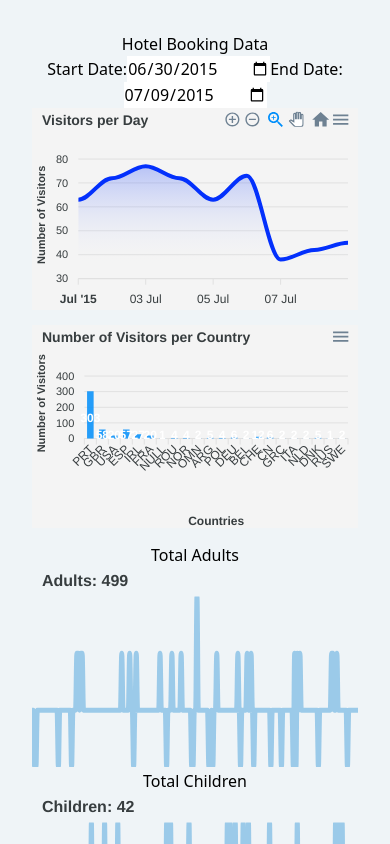
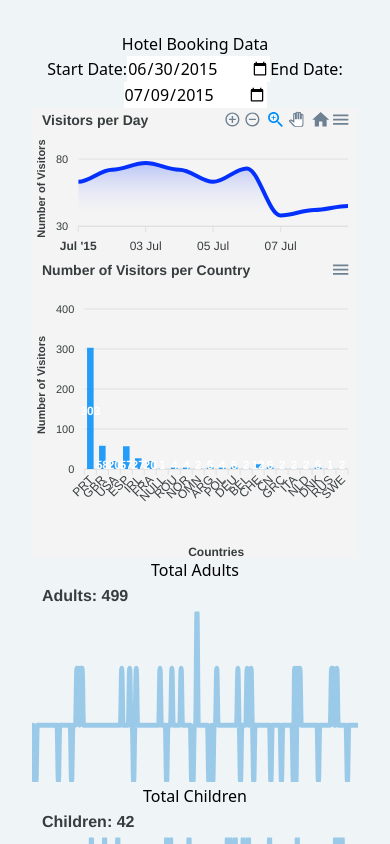
Before and after one commit to ALOK9442/waterdipassignment, a React (Vite) app: page / in a window 390 px wide. Shown: the top 844 px of the page. Built offline with nearby package versions, Linux system fonts and the light colour scheme.

Commit message:
style: chart background

```diff
--- a/src/App.tsx
+++ b/src/App.tsx
@@ -12,7 +12,7 @@ function App() {
   const [endDate, setEndDate] = useState<string>("2015-07-09");
   const booking: Booking[] = useBookings();
   return (
-    <div className="w-full bg-gray-400">
+    <div className="w-full bg-gray-400 p-0 m-0">
       <h1 className="text-2xl font-bold p-4">Hotel Booking Data</h1>
       <DateInput
         startDate={startDate}
--- a/src/charts/countryvisitchart.tsx
+++ b/src/charts/countryvisitchart.tsx
@@ -64,6 +64,7 @@ export default function CountryVisitorsChart({
         enabled: true,
       },
       background: "#f4f4f4",
+
     },
     plotOptions: {
       bar: {
@@ -89,15 +90,16 @@ export default function CountryVisitorsChart({
         text: "Number of Visitors",
       },
     },
+
   };
 
   return (
-    <div>
       <ReactApexChart
         options={columnChartOptions}
         series={columnChartOptions.series}
         type="bar"
+        height="100%"
+        className="shadow-lg border-gray-300 rounded-lg"
       />
-    </div>
   );
 }
--- a/src/charts/sparklinechart.tsx
+++ b/src/charts/sparklinechart.tsx
@@ -90,8 +90,8 @@ export default function SparklineCharts({
   });
 
   return (
-    <div className="flex justify-around mt-8 gap-8">
-      <div className="text-center p-4 border border-gray-300 rounded-lg bg-[#f4f4f4]">
+    <div className="flex justify-around mt-8">
+      <div className="text-center p-4 border border-gray-300 rounded-lg bg-[#f4f4f4] sm:w-2/5 shadow-lg">
         <h4 className="mb-2 text-lg font-bold">Total Adults</h4>
         <ReactApexChart
           options={sparklineOptions("Adults", totalAdults, adultVisitorData)}
@@ -99,7 +99,7 @@ export default function SparklineCharts({
           type="line"
         />
       </div>
-      <div className="text-center p-4 border border-gray-300 rounded-lg bg-[#f4f4f4]">
+      <div className="text-center p-4 border border-gray-300 rounded-lg bg-[#f4f4f4] sm:w-2/5 shadow-lg">
         <h4 className="mb-2 text-lg font-bold">Total Children</h4>
         <ReactApexChart
           options={sparklineOptions(
--- a/src/charts/timeseries.tsx
+++ b/src/charts/timeseries.tsx
@@ -127,6 +127,8 @@ export default function TimeChart({
         options={options}
         series={[{ name: "Visitors", data: chartData.visitorsPerDay }]}
         type="area"
+        height="100%"
+        className="shadow-lg"
       />
     </div>
   );
--- a/src/components/dateinput.tsx
+++ b/src/components/dateinput.tsx
@@ -7,7 +7,7 @@ export default function DateInput({
   setEndDate,
 }: DateInputProps) {
   return (
-    <div className="flex sm:flex-row flex-col sm:gap-6 gap-2 border-2 w-fit p-2 h-full justify-center items-center bg-gray-300 ml-2 sm:ml-8">
+    <div className="flex sm:flex-row flex-col sm:gap-6 gap-2 border-2 w-fit p-2 h-full justify-center items-center bg-gray-300 ml-2 shadow-lg sm:ml-8">
       <label className="flex items-center">
         Start Date:
         <input
--- a/src/index.css
+++ b/src/index.css
@@ -4,4 +4,6 @@
 
 body {
   background-color: #eff4f7;
+  margin: 0;
+  padding: 0;
 }
```
